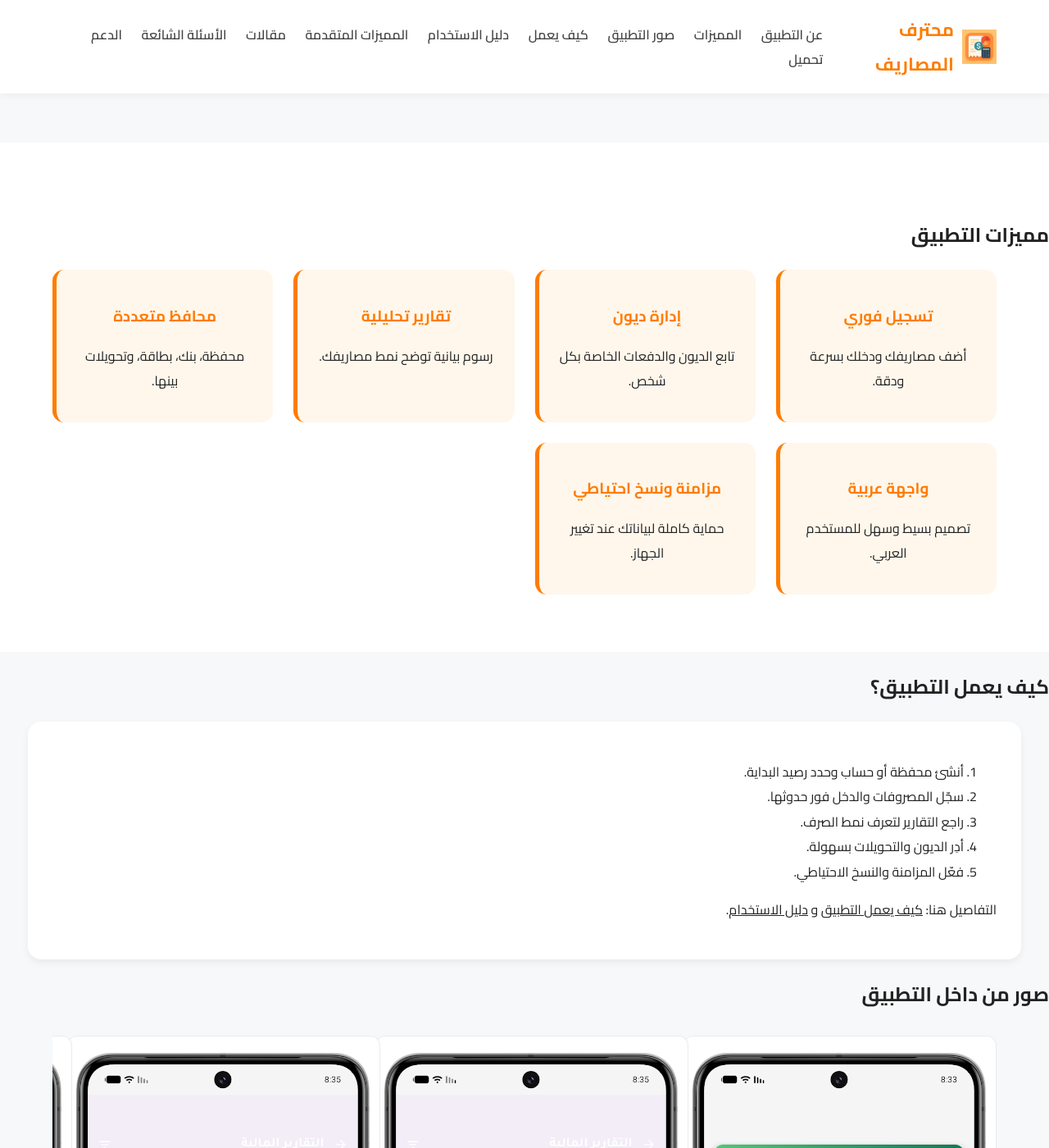
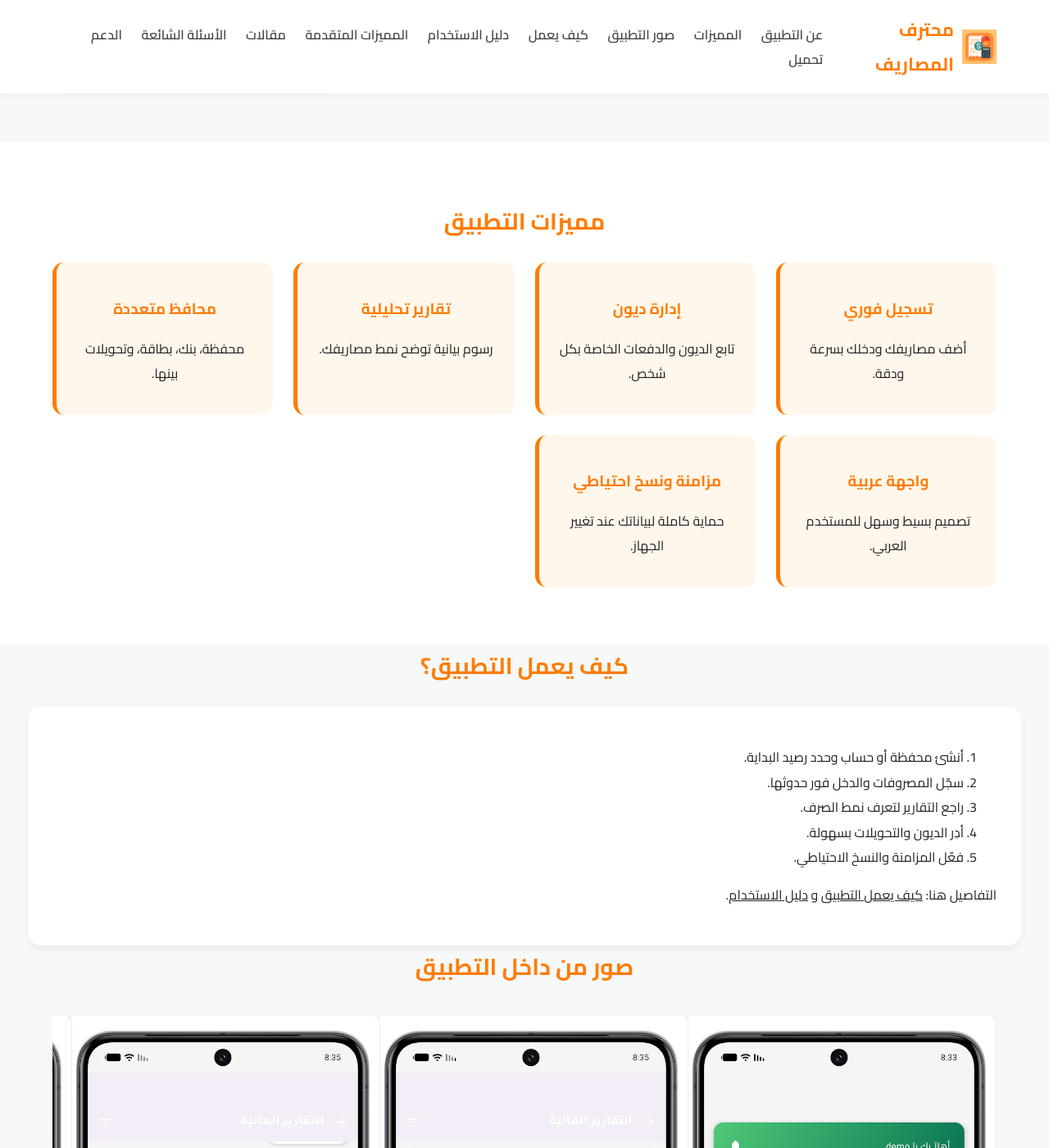
Before and after one commit to fouadshawish-png/fouadshawish-png.github.io, a Jekyll site: the page built from index.html, in a window 1280 px wide and 1400 px high, scrolled down 450 px. Shown: the whole window at 82% size. Built offline with Jekyll 4.4.1, drawn with Linux system fonts in a browser that asks for light colours; grey boxes are pictures that could not be loaded.

Commit message:
Enhances section titles with consistent styling and center alignment

```diff
--- a/index.html
+++ b/index.html
@@ -27,7 +27,7 @@ permalink: /
 
 <!-- Features -->
 <section id="features">
-    <h2>مميزات التطبيق</h2>
+    <h2 class="section-title">مميزات التطبيق</h2>
 
     <div class="features-grid container">
 
@@ -66,7 +66,7 @@ permalink: /
 
 <!-- How it works -->
 <section id="how-it-works">
-    <h2>كيف يعمل التطبيق؟</h2>
+    <h2 class="section-title">كيف يعمل التطبيق؟</h2>
 
     <div class="section-box container">
         <ol>
@@ -88,7 +88,7 @@ permalink: /
 
 <!-- Screens -->
 <section id="screens">
-    <h2>صور من داخل التطبيق</h2>
+    <h2 class="section-title">صور من داخل التطبيق</h2>
 
     {%- assign screens_dir = '/assets/images/screens/' -%}
     {%- assign screens = site.static_files
@@ -121,7 +121,7 @@ permalink: /
 
 <!-- About Section -->
 <section id="about">
-    <h2>عن التطبيق والمطور</h2>
+    <h2 class="section-title">عن التطبيق والمطور</h2>
 
     <div class="section-box container">
         <p>
@@ -144,7 +144,7 @@ permalink: /
 
 <!-- Quick links -->
 <section id="quick-links">
-    <h2>روابط مهمة</h2>
+    <h2 class="section-title">روابط مهمة</h2>
 
     <div class="features-grid container">
         <div class="feature-box">
@@ -171,7 +171,7 @@ permalink: /
 
 <!-- Contact -->
 <section id="contact">
-    <h2>تواصل معنا</h2>
+    <h2 class="section-title">تواصل معنا</h2>
 
     <div class="section-box container contact-box">
         <p>
--- a/style.css
+++ b/style.css
@@ -29,6 +29,13 @@ main.page {
 .page-title {
     color: #ff7c00;
     margin: 0 0 20px;
+}
+
+.section-title {
+    color: #ff7c00;
+    text-align: center;
+    margin: 0 0 24px;
+    font-size: 28px;
 }
 
 /* Blog */
```
